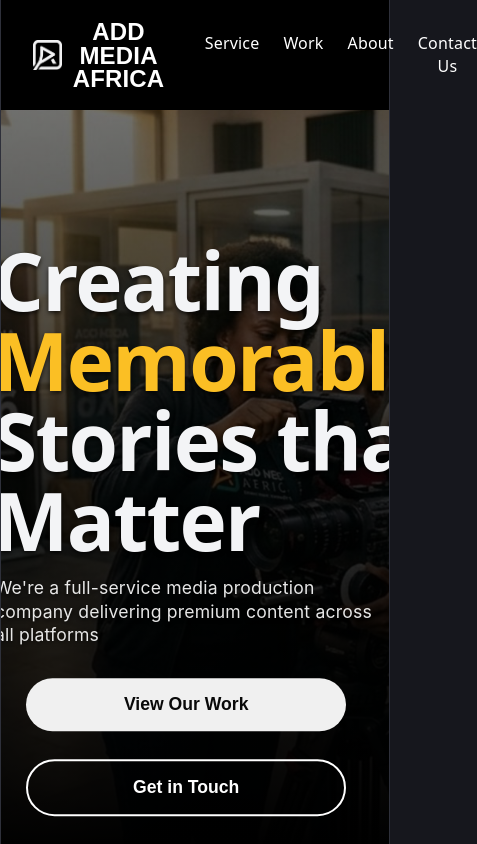
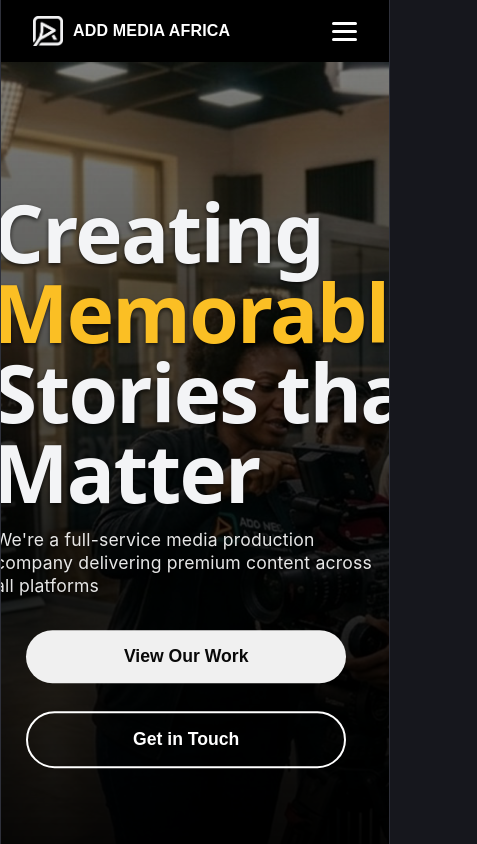
Before and after one commit to Ifiokabasi/Add-Media-Africa, a React (Vite) app: page / in a window 390 px wide. Shown: the top 844 px of the page, 477 px wide, since content can reach past the window. Built offline with nearby package versions, Linux system fonts and the light colour scheme.

Commit message:
updated mobile experience

```diff
--- a/src/components/About.css
+++ b/src/components/About.css
@@ -239,7 +239,7 @@ html {
 }
 
 .about h1 {
-  font-size: 90px;
+  font-size: clamp(48px, 8vw, 128px);
   margin-bottom: 20px;
    color: #0B0D10;
   font-weight: 900;
@@ -247,5 +247,10 @@ html {
 }
 
 
+.stats-section {
+  flex-direction: column;
+
+
 
 }
+}
--- a/src/components/Contact.css
+++ b/src/components/Contact.css
@@ -23,7 +23,7 @@ html {
 }
 
 .contact p {
-  font-size: 18px;
+  font-size: 16px;
   color: #666;
   margin-bottom: 40px;
 }
@@ -31,7 +31,6 @@ html {
 .contact-content {
 
   padding: 20px;
-  transform: translate(100px, 100px);
   display: flex;
   justify-content: space-between;
   align-items: flex-start;
@@ -42,7 +41,7 @@ html {
 
 .contact-form {
   flex: 1;
-  min-width: 300px;
+  min-width: 280px;
   background-color: #FFFFFF;
   padding: 30px;
   border-radius: 8px;
@@ -51,20 +50,20 @@ html {
 .form-group {
   margin-bottom: 20px;
   text-align: left;
-  font-family: 'poppins', sans-serif;
+
 }
 
 .form-group label {
   display: block;
-  margin-bottom: 5px;
-  font-weight: bold;
+  margin-bottom: 6px;
+  font-weight: 600;
   color: #333;
 }
 
 .form-group input,
 .form-group textarea {
   width: 100%;
-  padding: 10px;
+  padding: 12px;
   border: 1px solid #ddd;
   border-radius: 6px;
   font-size: 16px;
@@ -80,7 +79,9 @@ html {
 
 
 }
-textarea:focus {
+textarea:focus,
+input:focus {
+  outline: none;
   box-shadow: 0 0 0 3px rgba(99, 102, 241, 0.15);
 }
 
@@ -95,15 +96,16 @@ input::placeholder {
 }
 
 .submit-btn {
-  background-color: #333333;
-  color: #fff;
+  background: #333;
+  color: white;
   border: none;
   padding: 12px 24px;
   font-size: 16px;
   border-radius: 4px;
   cursor: pointer;
-  width: 300px;
-  transition: background-color 0.3s;
+  width: 100%;
+  max-width: 300px;
+  transition: 0.3s;
 }
 
 
@@ -113,13 +115,12 @@ input::placeholder {
 
 .contact-info {
   flex: 1;
-  min-width: 300px;
+  min-width: 280px;
   text-align: left;
-  font-family: 'poppins', sans-serif;
 }
 
 .contact-info h2 {
-  font-size: 48px;
+  font-size: clamp(28px, 4vw, 48px);
   font-weight: 600;
   margin-bottom: 20px;
   color: #050504;
@@ -127,12 +128,10 @@ input::placeholder {
 }
 
 .info-item {
+    display: flex;
+  align-items: center;
+  gap: 12px;
   margin-bottom: 20px;
-  display: flex;
-  flex-direction: row;
-  justify-content: flex-start;
-  align-items: center;
-  gap: 10px;
 }
 
 .info-item h3 {
@@ -148,14 +147,15 @@ input::placeholder {
 }
 
 .icon-badge {
-  display: inline-flex;
+
+  width: 60px;
+  height: 60px;
+  min-width: 60px;
+  background: #d9d9d9;
+  border-radius: 50%;
+  display: flex;
   align-items: center;
   justify-content: center;
-  width: 70px;
-  height: 70px;
-  background-color: #D9D9D9;
-  border-radius: 50%;
-  margin-right: 8px;
 }
 
 .social-links {
@@ -180,7 +180,7 @@ input::placeholder {
   align-items: center;
   justify-content: center;
   gap: 20px;
-  margin-bottom: 20px;
+  margin-bottom: 40px;
 
 }
 
@@ -200,31 +200,35 @@ input, textarea{
 @media (max-width: 768px){
 
    .contact-header {
-  display: flex;
+
   flex-direction: column;
-  align-items: center;
-  justify-content: center;
-  gap: 20px;
-  margin-bottom: 40px;
+  text-align: center;
+
+
 }
 
 .contact h1 {
-  font-size: 90px;
-  margin-bottom: 20px;
-   color: #0B0D10;
+  font-size: clamp(48px, 8vw, 128px);
+  color: #0B0D10;
   font-weight: 900;
-  line-height: 5rem;
+  margin-bottom: 40px;
+  line-height: 1.1;
 }
 
 
 .contact-content {
   flex-direction: column;
+  flex-wrap: wrap;
+  align-items: center;
 }
 
 
 .contact-form {
-  margin-left: -50px;
-  margin-top: -100px;
+  padding: 20px;
+  width: 100%;
+  max-width: 400px;
+  margin: 0 auto;
+
 }
 
 
@@ -235,6 +239,14 @@ input, textarea{
 
 }
 
+.button-container {
+    justify-content: center;
+  }
+
+  .submit-btn {
+    width: 100%;
+  }
+
 
 
 
--- a/src/components/Hero.css
+++ b/src/components/Hero.css
@@ -1,57 +1,58 @@
+
 .hero {
   position: relative;
   height: 100vh;
-  display: flex;
-  align-items: center ;
-  justify-content: center;
   overflow: hidden;
   font-family: "inter", sans-serif;
-  margin-bottom: -100px ;
+}
 
 
-}
 
 .hero-content {
   position: relative;
+  width: 100%;
+  max-width: 1200px;
   display: flex;
   align-items: center;
-  justify-content: left;
-  width: 100%;
-  height: 100%;
+  justify-content: flex-start;
+}
 
-}
+
 
 .hero-text {
   position: absolute;
-
   top: 50%;
   left: 50%;
-  transform: translate(-80%, -60%);
+  transform: translate(-50%, -50%);
+
   color: white;
   text-align: left;
   max-width: 600px;
   z-index: 3;
   text-shadow: 0 2px 4px rgba(0, 0, 0, 0.7);
+}
 
-}
+
+
 
 .hero-span{
   color: #fbbf24;
 }
 
+
+
 .hero-text h1 {
-  font-size: 2rem;
+  font-size: clamp(2rem, 5vw, 5rem);
+  line-height: 1.1;
   font-weight: bold;
   margin-bottom: 1rem;
-  line-height: 1.2em;
 }
 
 .hero-text p {
-  font-size: 1.25rem;
+  font-size: clamp(1rem, 2vw, 1.25rem);
   margin-bottom: 2rem;
   opacity: 0.9;
 }
-
 .cta-button {
   background: #f0f0f0;
   color: rgb(9, 9, 9);
@@ -95,31 +96,28 @@
   transform: translateY(-2px);
 }
 
+
+
 .hero-image {
-  flex: 1;
-  display: flex;
-  align-items: stretch;
-  height: 100%;
-  position: relative;
-  transform: translateY(-100px);
+   position: absolute;
+  inset: 0;
 }
 
 .hero-image::before {
   content: '';
   position: absolute;
-  top: 0;
-  left: 0;
-  right: 0;
-  bottom: 0;
-  background: linear-gradient(to top, rgb(0, 0, 0) 0%, transparent 200%);
+  inset: 0;
+  background: linear-gradient(to top, black 0%, transparent 200%);
   z-index: 2;
 }
+
+
 
 .hero-image img {
   width: 100%;
   height: 100%;
   object-fit: cover;
-  object-position: center 30%;
+  object-position: center;
 }
 
 
--- a/src/components/Hero.jsx
+++ b/src/components/Hero.jsx
@@ -7,27 +7,32 @@ import './Hero.css'; // Assuming we'll create a CSS file for styling;
 const Hero = () => {
   return (
     <section className="hero">
-      <div className="hero-content">
-        <div className="hero-text">
-          <h1>Creating <span className="hero-span">Memorable</span> Stories that Matter</h1>
-          <p>We're a full-service media production company
-            delivering premium content across all platforms</p>
-          <button className="cta-button"   onClick={() => {
-          document.getElementById("work").scrollIntoView({behavior: "smooth"});}} >
+      <div className="hero-image">
+        <img src={landingImage} alt="Landing Image" />
+      </div>
 
-            View Our Work</button>
-          <button className="cta-button-outline" onClick={() => {
-          document.getElementById("contact").scrollIntoView({behavior: "smooth"});}}>
+      <div className="hero-text">
+        <h1>
+          Creating <span className="hero-span">Memorable</span> Stories that Matter
+        </h1>
 
+        <p>
+          We're a full-service media production company delivering premium content across all platforms
+        </p>
 
+        <button className="cta-button" onClick={() => {
+          document.getElementById("work").scrollIntoView({ behavior: "smooth" });
+        }}>
+          View Our Work
+        </button>
 
-            Get in Touch</button>
-        </div>
-        <div className="hero-image">
-          <img src={landingImage} alt="Landing Image" />
-        </div>
+        <button className="cta-button-outline" onClick={() => {
+          document.getElementById("contact").scrollIntoView({ behavior: "smooth" });
+        }}>
+          Get in Touch
+        </button>
       </div>
-    </section>
+</section>
   );
 };
 
--- a/src/components/Navbar.css
+++ b/src/components/Navbar.css
@@ -1,4 +1,9 @@
 
+
+/* .navbar-logoo {
+  width: 30px;
+  height: 30px;
+} */
 
 .navbar-logoo {
   width: 30px;
@@ -11,30 +16,54 @@ a {
   color: inherit;
 }
 
-.logoo{
+/* .logoo{
   display: flex;
   align-items: center;
   justify-content: space-between;
   gap: 10px;
+} */
+
+.logoo {
+  display: flex;
+  align-items: center;
+  gap: 10px;
 }
 
 
-.logoo-text {
+/* .logoo-text {
   font-size: 24px;
   font-weight: 800;
   color: #ffffff;
   font-family: 'poppins', sans-serif;
 
+} */
+
+
+.logoo-text {
+  font-size: 20px;
+  font-weight: 800;
+  font-family: "Poppins", sans-serif;
 }
+
+/* .navbar {
+  display: flex;
+  justify-content: space-between;
+  align-items: center;
+  padding: 16px 32px;
+  background-color: #000000;
+  flex-wrap: wrap;
+  color: #ffffff;
+
+} */
 
 .navbar {
   display: flex;
   justify-content: space-between;
   align-items: center;
   padding: 16px 32px;
-  background-color: #000000;
-  color: #ffffff;
-
+  background-color: #000;
+  color: #fff;
+  position: relative;
 }
 
 .logo {
@@ -42,11 +71,12 @@ a {
   font-weight: bolder;
 }
 
+
+
 .nav-links {
   display: flex;
   gap: 24px;
   list-style: none;
-
 }
 
 .nav-links li {
@@ -55,9 +85,17 @@ a {
   transition: color 0.3s ease;
 }
 
-.nav-links li:hover {
+.nav-links li a {
+  text-decoration: none;
+  color: white;
+  transition: color 0.3s ease;
+}
+
+.nav-links li:hover a {
   color: #fbbf24;
 }
+
+
 
 .nav-links li::after {
   content: '';
@@ -73,3 +111,48 @@ a {
 .nav-links li:hover::after {
   width: 100%;
 }
+
+
+
+.menu-toggle {
+  display: none;
+  flex-direction: column;
+  cursor: pointer;
+  gap: 5px;
+}
+
+.menu-toggle span {
+  width: 25px;
+  height: 3px;
+  background: white;
+  border-radius: 2px;
+}
+
+
+@media (max-width: 768px) {
+  .menu-toggle {
+    display: flex;
+  }
+
+  .nav-links {
+    position: absolute;
+    top: 70px;
+    right: 0;
+    background: black;
+    flex-direction: column;
+    width: 100%;
+    padding: 20px;
+    gap: 20px;
+
+    /* hidden by default */
+    display: none;
+  }
+
+  .nav-links.active {
+    display: flex;
+  }
+
+  .logoo-text {
+    font-size: 16px;
+  }
+}
--- a/src/components/Navbar.jsx
+++ b/src/components/Navbar.jsx
@@ -1,24 +1,32 @@
-import logoWhite from '../assets/logo-white.png';
-
-import './Navbar.css';
+import React, { useState } from "react";
+import logoWhite from "../assets/logo-white.png";
+import "./Navbar.css";
 
 export default function Navbar() {
+  const [open, setOpen] = useState(false);
+
   return (
     <nav className="navbar">
+      {/* LOGO */}
       <div className="logoo">
-        <img src={logoWhite} alt="Logo" className="navbar-logoo"  width="50" height="50" />
+        <img src={logoWhite} alt="Logo" className="navbar-logoo" />
         <span className="logoo-text">ADD MEDIA AFRICA</span>
-
-
       </div>
 
-      <ul className="nav-links">
-        <li><a href ='#service'>Service</a></li>
-        <li><a href ='#work'>Work</a></li>
-        <li><a href ='#about'>About</a></li>
-        <li><a href ='#contact'>Contact Us</a></li>
+      {/* HAMBURGER */}
+      <div className="menu-toggle" onClick={() => setOpen(!open)}>
+        <span></span>
+        <span></span>
+        <span></span>
+      </div>
+
+      {/* NAV LINKS */}
+      <ul className={`nav-links ${open ? "active" : ""}`}>
+        <li><a href="#service">Service</a></li>
+        <li><a href="#work">Work</a></li>
+        <li><a href="#about">About</a></li>
+        <li><a href="#contact">Contact Us</a></li>
       </ul>
-
     </nav>
   );
 }
```
